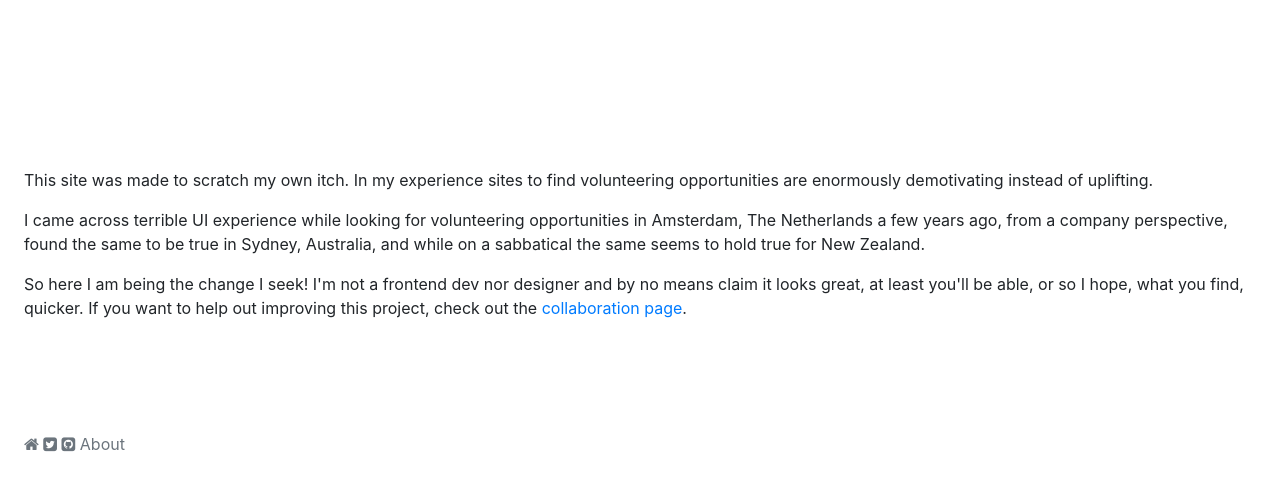
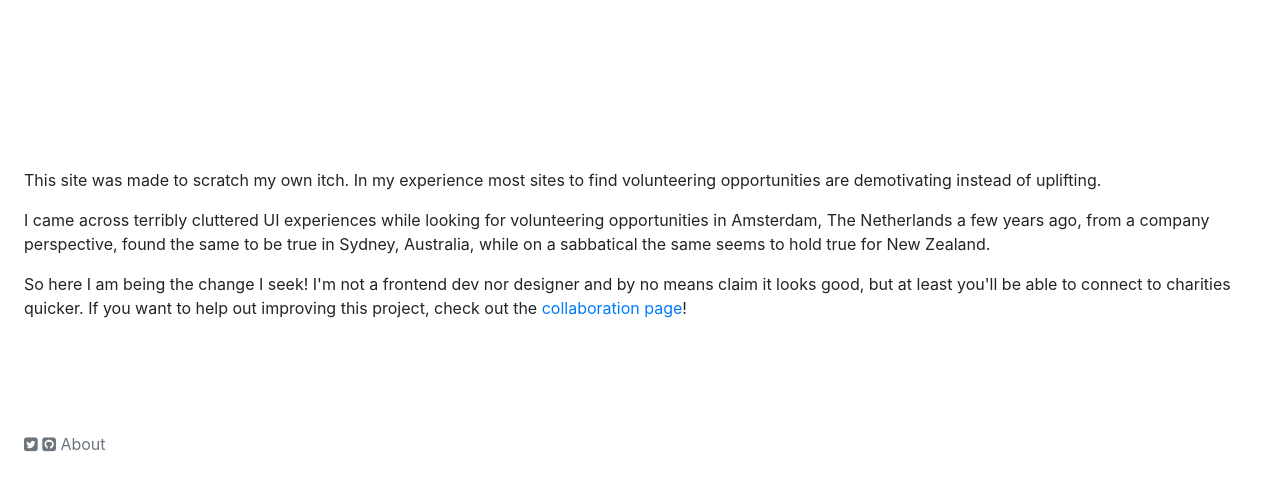
Before and after one commit to volCommunity/vol-django, a Django app: page /about in a window 1280 px wide. Shown: the part 56-547 px from the top of the page. Run offline with Django 3.2, Linux system fonts and the light colour scheme; some libraries are stand-ins or nearby versions.

Commit message:
Remove redudant home link, change wording of about to sound a little less negative.

```diff
--- a/vol/templates/vol/about.html
+++ b/vol/templates/vol/about.html
@@ -1,20 +1,19 @@
 {% extends "vol/base.html" %}
-
 {% block title %} About {% endblock %}
 {% block content %}
     <div class="vol">
-        <p>This site was made to scratch my own itch. In my experience sites to find volunteering opportunities
-            are enormously demotivating instead of uplifting.</p>
+        <p>This site was made to scratch my own itch. In my experience most sites to find volunteering opportunities
+            are demotivating instead of uplifting.</p>
         <p>
-            I came across terrible UI experience while looking for volunteering opportunities in Amsterdam, The
+            I came across terribly cluttered UI experiences while looking for volunteering opportunities in Amsterdam, The
             Netherlands
-            a few years ago, from a company perspective, found the same to be true in Sydney, Australia, and while on a
+            a few years ago, from a company perspective, found the same to be true in Sydney, Australia, while on a
             sabbatical the same seems to hold true for New Zealand. </p>
 
         <p>So here I am being the change I seek! I'm not a frontend dev nor designer and by no means claim it looks
-            great, at
-            least you'll be able, or so I hope, what you find, quicker. If you want to help out improving this project,
+            good, but at
+            least you'll be able to connect to charities quicker. If you want to help out improving this project,
             check out the
-            <a href="/collaborate.html">collaboration page</a>.</p>
+            <a href="/collaborate.html">collaboration page</a>!</p>
     </div>
 {% endblock %}
--- a/vol/templates/vol/footer.html
+++ b/vol/templates/vol/footer.html
@@ -1,5 +1,4 @@
 <p class="vol-footer"><span>
-    <a href="/" class="fa fa-home text-muted"></a>
     <a href="https://www.twitter.com/xzu" class="fa fa-twitter-square text-muted" target="_blank"></a>
     <!--<a href="https://nz.linkedin.com/in/ottojongerius">Linkedin</a> |-->
     <a href="http://github.com/ojongerius/vol" class="fa fa-github-square text-muted" target="_blank"></a>
```
